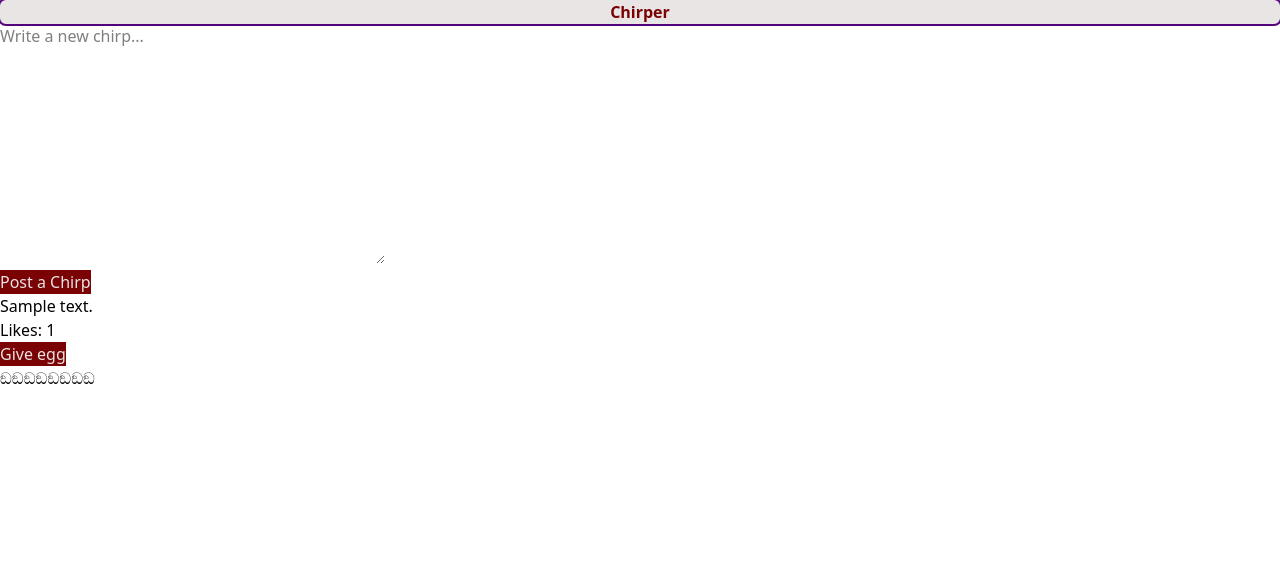
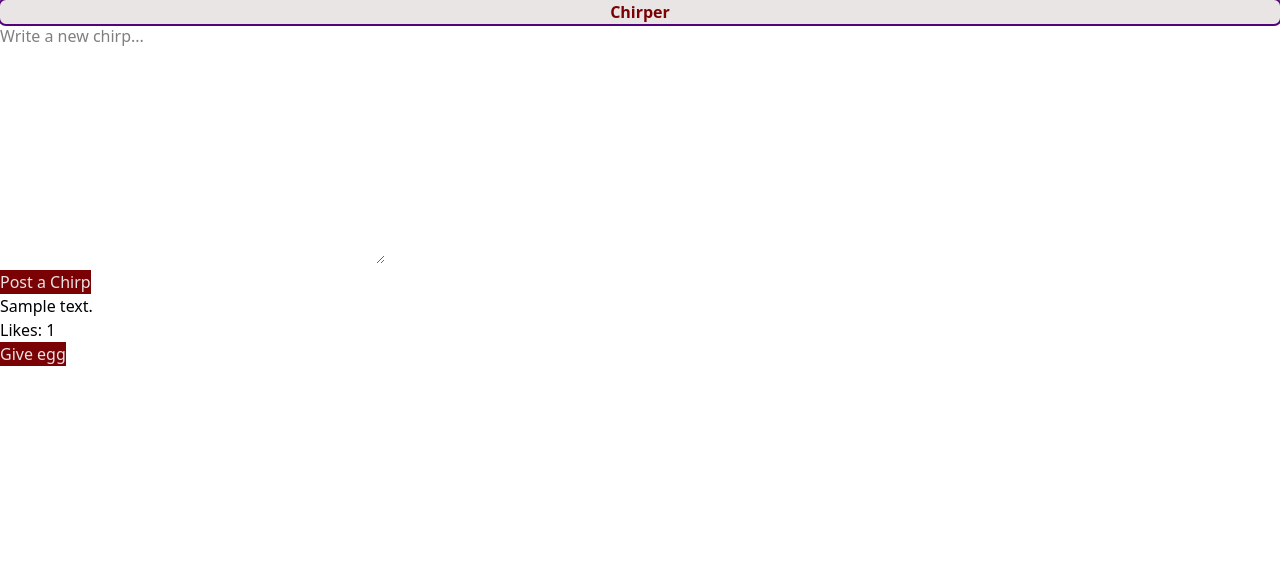
Before and after one commit to Galacticica/chirper, a Django app: page / in a window 1280 px wide. Shown: the top 565 px of the page. Run offline with Django 5.2, Linux system fonts and the light colour scheme; a user stored in the database is signed in; tables that the repository leaves empty hold one stand-in row (values such as "Sample post").

Commit message:
removed sussy baka

```diff
--- a/chirps/templates/chirps/homepage.html
+++ b/chirps/templates/chirps/homepage.html
@@ -30,7 +30,6 @@
         </form>
     </div>
 
-    ඞඞඞඞඞඞඞඞ
     {% endfor %}
 
 </body>
```
